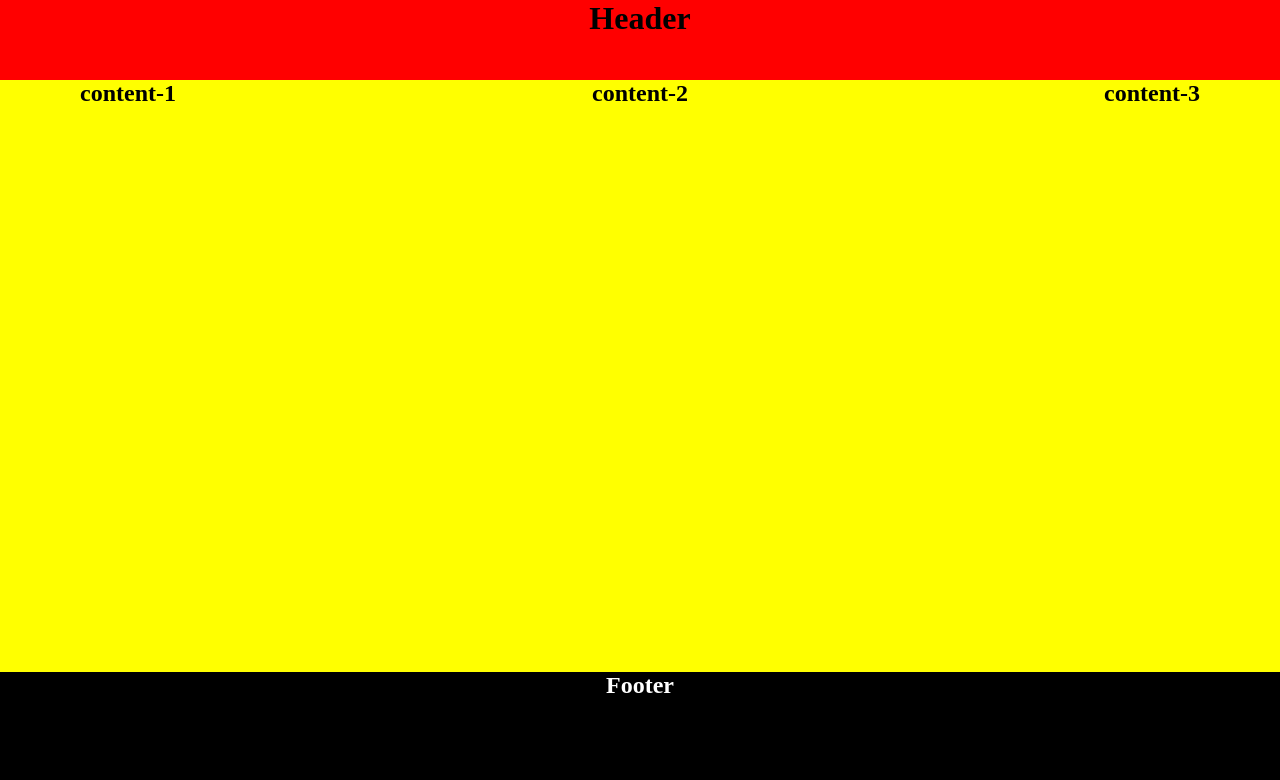
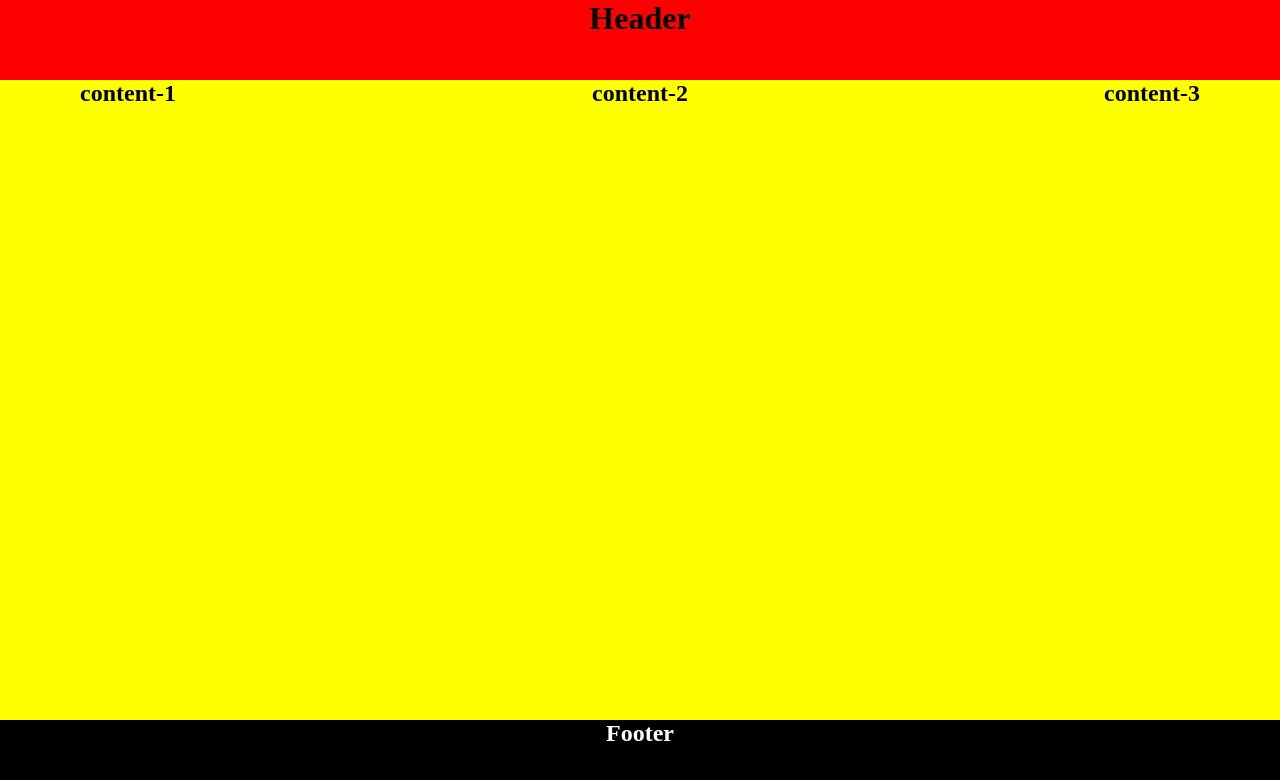
Before and after one commit to RishabhGujar/Flex-layout, a plain HTML site: page index.html in a window 1280 px wide. Drawn offline with Linux system fonts and the light colour scheme.

Commit message:
"update-3"

```diff
--- a/style.css
+++ b/style.css
@@ -1,6 +1,9 @@
 * {
   padding: 0;
   margin: 0;
+}
+.main-container {
+  min-height: 100vh;
 }
 .header {
   width: 100vw;
@@ -12,7 +15,9 @@
 }
 .container {
   display: flex;
-  margin-top: 10vh;
+  position: fixed;
+  top: 10vh;
+  bottom: 10vh;
 }
 .section-all {
   overflow-y: scroll;
@@ -35,7 +40,7 @@
 .footer {
   background-color: black;
   width: 100vw;
-  height: 10vw;
+  height: 10vh;
   color: white;
   text-align: center;
   position: fixed;
```
Also changed, not shown: index.html (+1 -0 lines).
